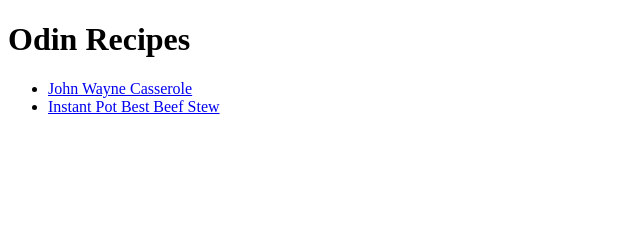
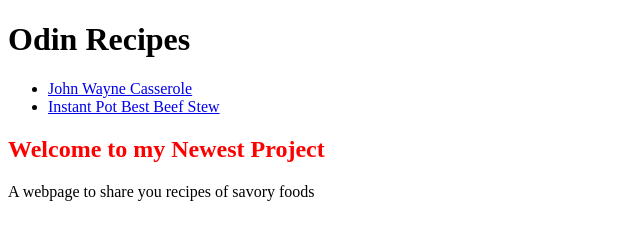
Before and after one commit to RounMamalo/GitHub-Code, a plain HTML site: page Code Start/main.html in a window 1280 px wide. Shown: the whole page, without its empty margins (0-640 px from the left). Drawn offline with Linux system fonts and the light colour scheme.

Commit message:
Updated Version (20/10/2023)

```diff
--- a/Code Start/main.html
+++ b/Code Start/main.html
@@ -3,6 +3,8 @@
 <head>
     <meta charset="UTF-8">
     <meta name="viewport" content="width=device-width, initial-scale=1.0">
+    <link href="styles.css" rel="stylesheet">
+
     <title>oden-recipes</title>
 </head>
 <body>
@@ -13,5 +15,9 @@
         <li><a href="recipes/beefstew.html">Instant Pot Best Beef Stew</a></li>
     </ul>
 
+    <div>
+        <h2 class="subsection header">Welcome to my Newest Project</h2>
+        <p class="subsection preview">A webpage to share you recipes of savory foods</p>
+    </div>
 </body>
 </html>
--- /dev/null
+++ b/Code Start/styles.css
@@ -0,0 +1,3 @@
+.subsection.header{
+    color: red;
+}
```
